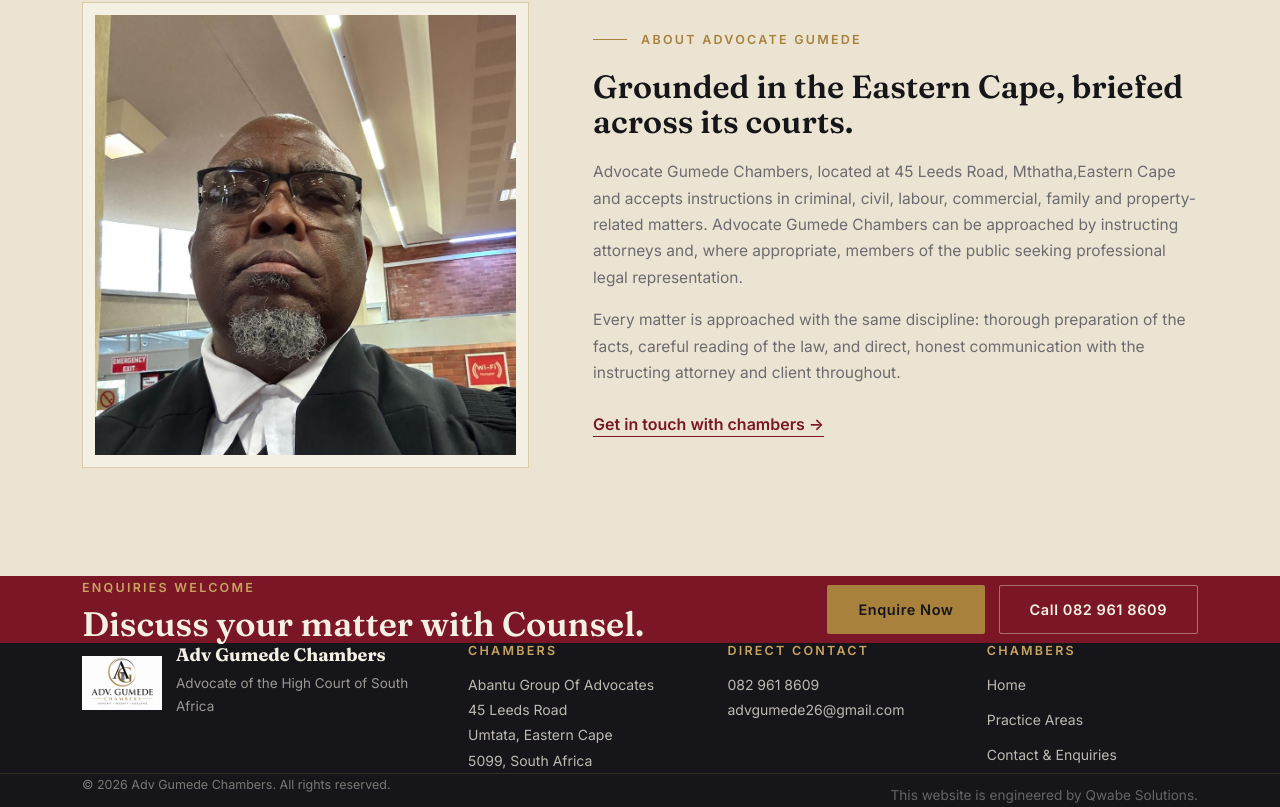
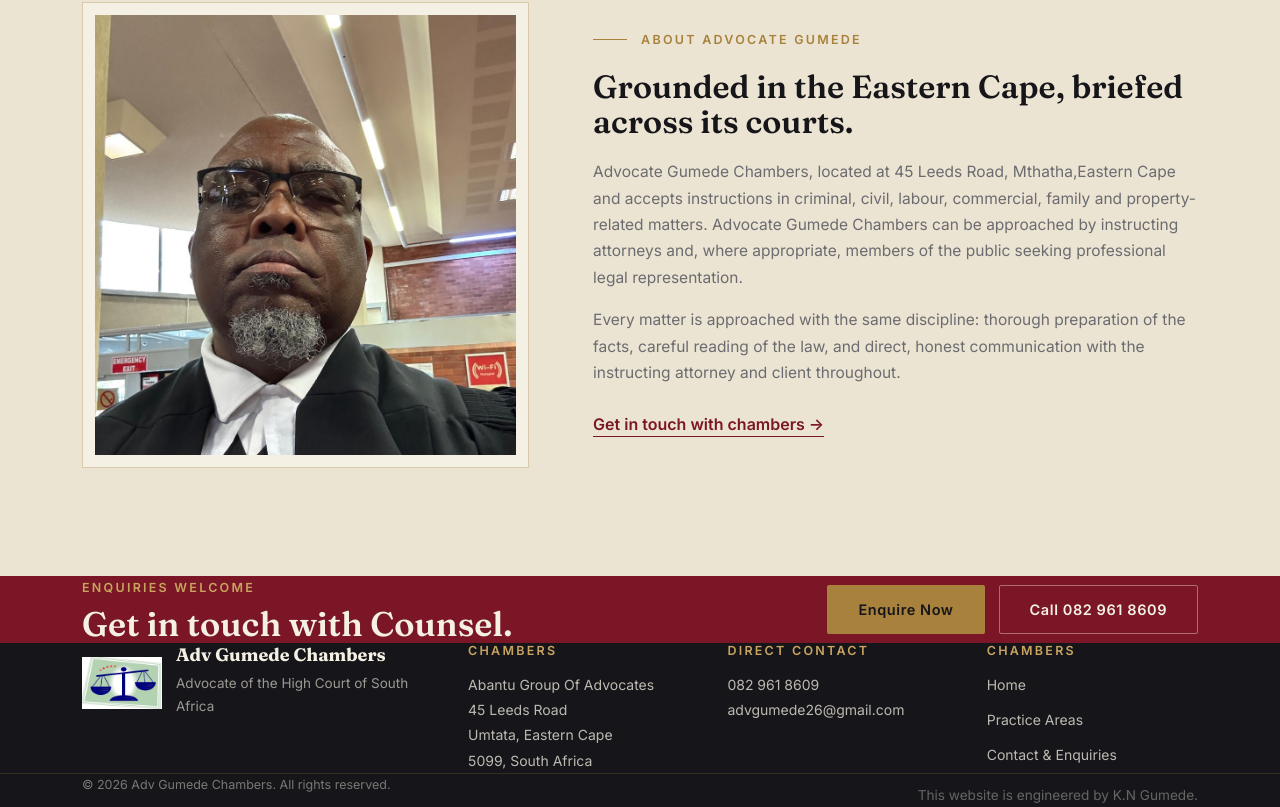
Before and after one commit to kuhlegumede/advocate-gumede-chambers, a React (Vite) app: page / in a window 1280 px wide. Shown: the part 1674-2481 px from the top of the page. Built offline with nearby package versions, Linux system fonts and the light colour scheme.

Commit message:
Updated Logo

```diff
--- a/src/components/Footer.jsx
+++ b/src/components/Footer.jsx
@@ -64,7 +64,7 @@
           </p>
 
           <p className="footer-engineered">
-            This website is engineered by Qwabe Solutions.
+            This website is engineered by K.N Gumede.
           </p>
         </div>
       </div>
--- a/src/pages/Home.jsx
+++ b/src/pages/Home.jsx
@@ -146,7 +146,7 @@
         <div className="container cta__inner">
           <div>
             <span className="eyebrow eyebrow--light">Enquiries Welcome</span>
-            <h2 className="cta__title">Discuss your matter with Counsel.</h2>
+            <h2 className="cta__title">Get in touch with Counsel.</h2>
           </div>
           <div className="cta__actions">
             <Link to="/contact" className="btn btn-primary">
```
Also changed, not shown: src/assets/adv-gumede-logo.png.
